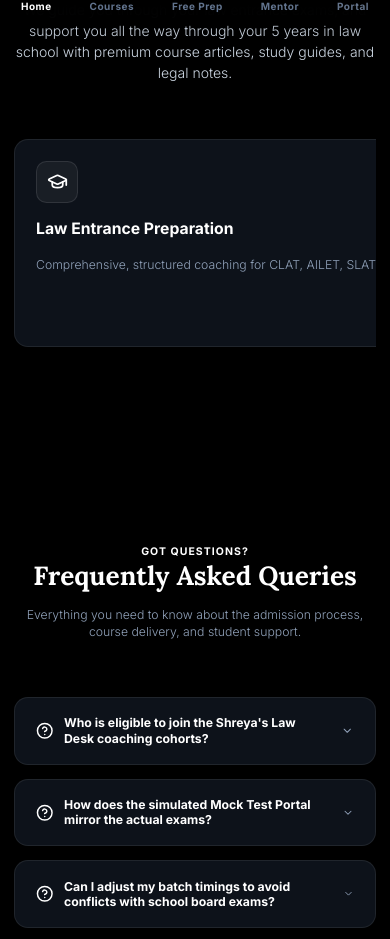
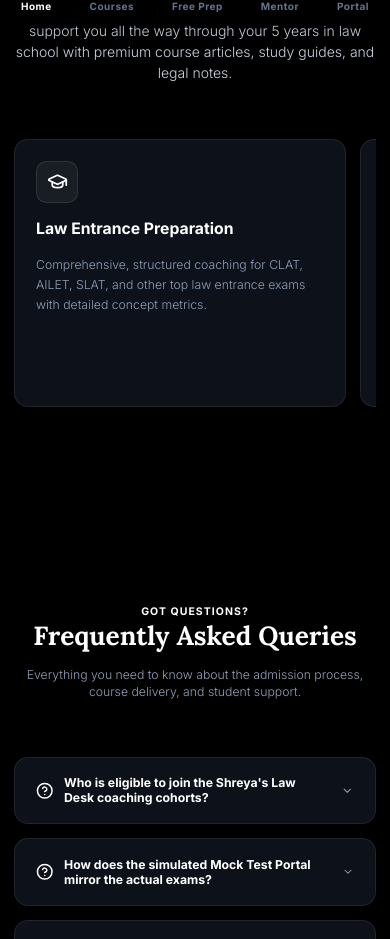
Before and after one commit to nilesh0002/lexvantage-edtech-platform, a Next.js app in the folder frontend/: page / in a window 390 px wide. Shown: the part 820-1759 px from the top of the page. Built offline with nearby package versions, Linux system fonts and the light colour scheme.

Commit message:
Fix mobile card layout in WhyChooseUs to force text wrapping by replacing min-w with explicit w width styling

```diff
--- a/frontend/src/components/home/WhyChooseUs.tsx
+++ b/frontend/src/components/home/WhyChooseUs.tsx
@@ -99,7 +99,7 @@ export default function WhyChooseUs() {
               <motion.div
                 key={feature.title}
                 variants={itemVariants}
-                className="group rounded-2xl glass-panel glass-panel-hover p-6 sm:p-8 flex flex-col justify-between snap-start min-w-[85vw] sm:min-w-[400px] md:min-w-0 shrink-0"
+                className="group rounded-2xl glass-panel glass-panel-hover p-6 sm:p-8 flex flex-col justify-between snap-start w-[85vw] sm:w-[400px] md:w-auto shrink-0"
               >
                 <div className="space-y-4">
                   {/* Icon Wrapper */}
```
